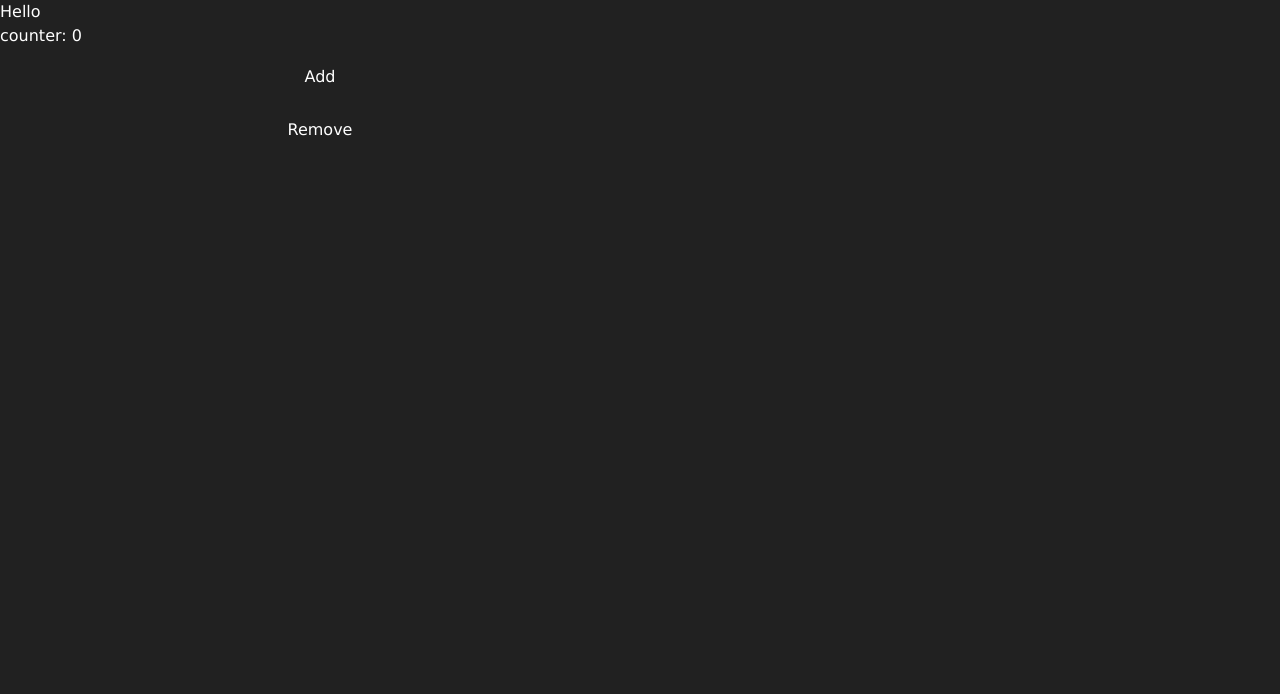
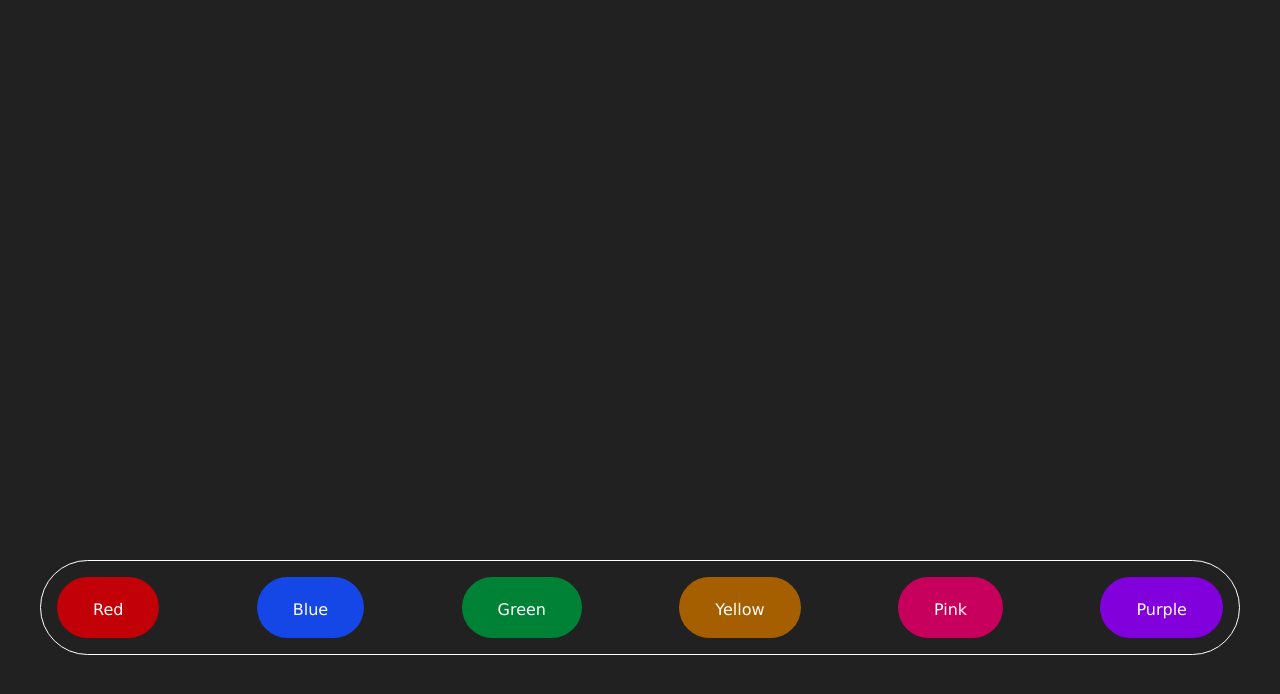
Before and after one commit to mallicksoumik1711/JS_DEV, a React (Vite) app in the folder React/03_hooks/: page / in a window 1280 px wide. Shown: the top 694 px of the page. Built offline with nearby package versions, Linux system fonts and the light colour scheme.

Commit message:
bg changer

```diff
--- a/React/03_hooks/src/App.jsx
+++ b/React/03_hooks/src/App.jsx
@@ -1,18 +1,21 @@
 // import Counter from "./hooks/counter/Counter";
 // import ChangeColor from "./hooks/colorchanger/ChangeColor";
 // import Card from "./props/Card";
-import CounterPrevcounter from "./hooks/interviewquestion/Counter_Prevcounter";
+// import CounterPrevcounter from "./hooks/interviewquestion/Counter_Prevcounter";
+import BgColorChanger from "./hooks/bgcolorchange/BgColorChanger";
 
 function App() {
 
   return (
-    <>
-      <h1>Hello</h1>
+    <div>
       {/* <Counter/> */}
       {/* <ChangeColor/> */}
       {/* <Card imgUrl="https://images.unsplash.com/photo-1773332611628-9e1bdce4881b?w=600&auto=format&fit=crop&q=60&ixlib=rb-4.1.0&ixid=M3wxMjA3fDF8MHxmZWF0dXJlZC1waG90b3MtZmVlZHwxfHx8ZW58MHx8fHx8" heading="Yoga se hoga" /> */}
-      <CounterPrevcounter/>
-    </>
+      {/* <CounterPrevcounter/> */}
+      <div className="mt-130 p-10">
+        <BgColorChanger />
+      </div>
+    </div>
   );
 }
 
--- /dev/null
+++ b/React/03_hooks/src/hooks/bgcolorchange/BgColorChanger.jsx
@@ -0,0 +1,52 @@
+import { useState } from "react";
+
+function BgColorChanger() {
+  const [color, setColor] = useState("#212121");
+
+  const colors = [
+    {
+        colorName: "Red",
+        bgColor: "red",
+    },
+    {
+      colorName: "Blue",
+      bgColor: "blue",
+    },
+    {
+      colorName: "Green",
+      bgColor: "green",
+    },
+    {
+      colorName: "Yellow",
+      bgColor: "yellow",
+    },
+    {
+      colorName: "Pink",
+      bgColor: "pink",
+    },
+    {
+      colorName: "Purple",
+      bgColor: "purple",
+    },
+  ];
+
+  const colorHandler = (bgColor) => {
+    setColor(bgColor)
+  }
+
+  return (
+    <>
+      <div style={{backgroundColor: color}} className="border p-4 rounded-full bg-zinc-900 flex justify-between top-32">
+        {colors.map(({ colorName, bgColor }) => (
+          <div
+            className={`bg-${bgColor}-700 px-4 py-1 rounded-full cursor-pointer`}
+          >
+            <button key={bgColor} onClick={() => colorHandler(bgColor)}>{colorName}</button>
+          </div>
+        ))}
+      </div>
+    </>
+  );
+}
+
+export default BgColorChanger;
```
